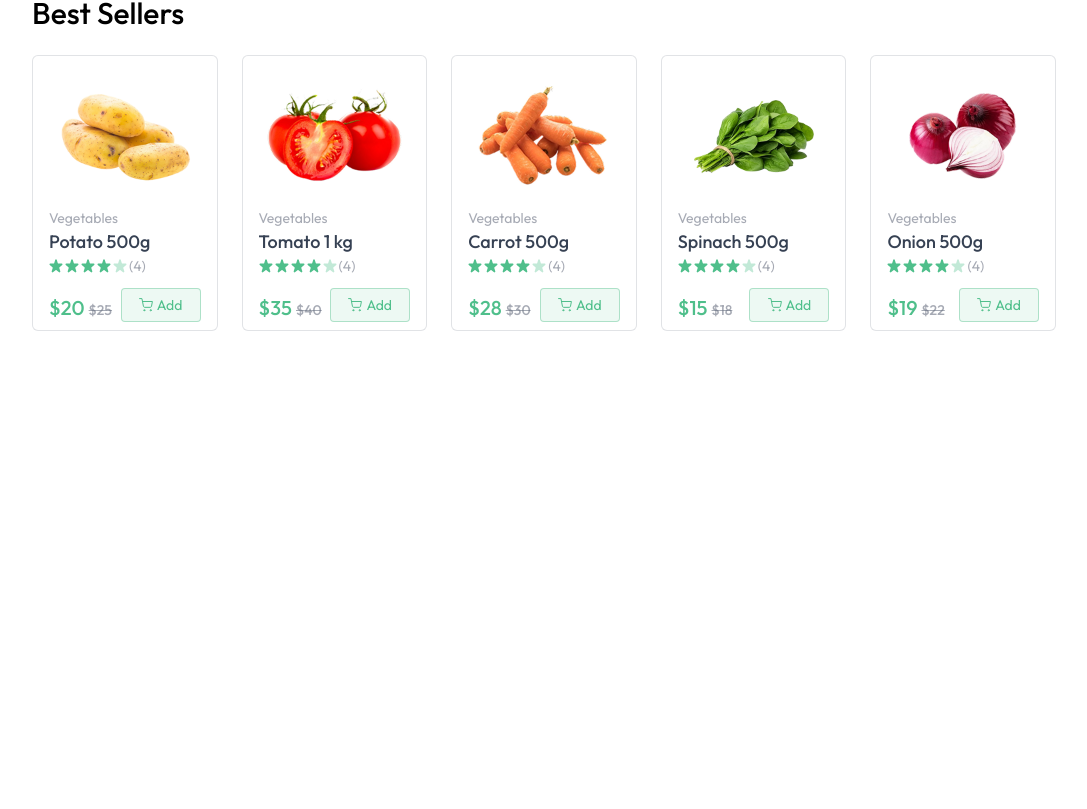
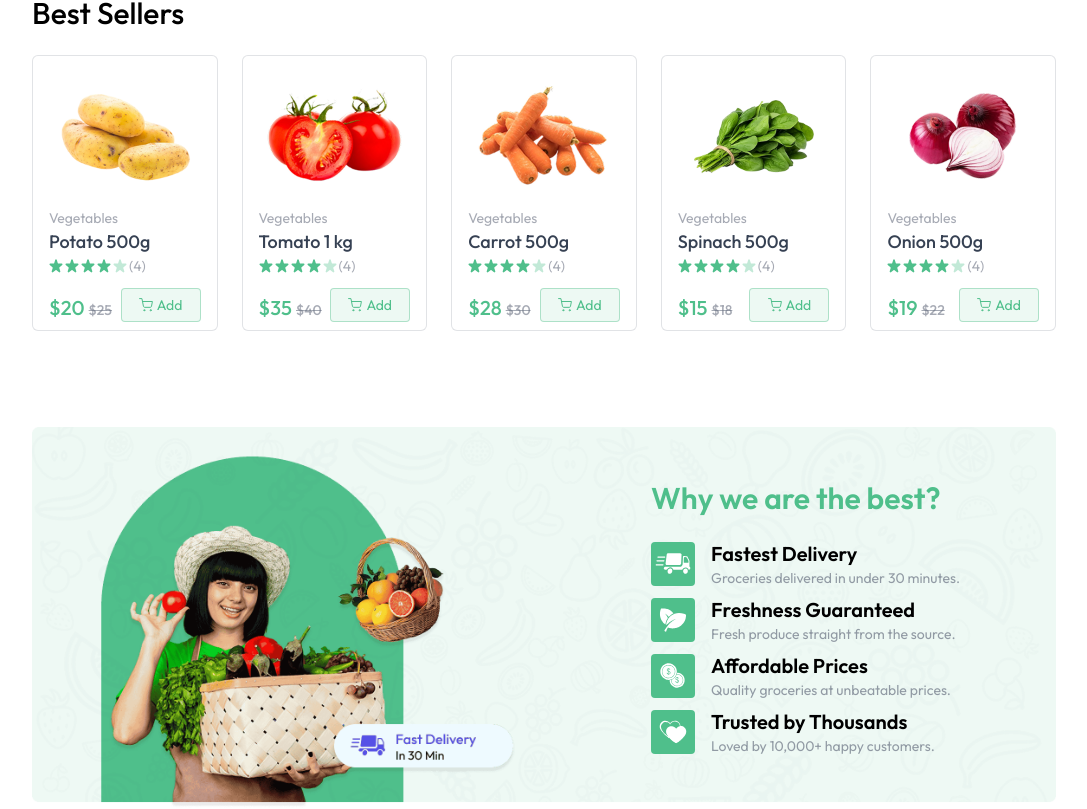
Before and after one commit to gurpreet-brar/greenCart, a React (Vite) app: page / in a window 1280 px wide. Shown: the part 873-1682 px from the top of the page, without its empty margins (96-1183 px from the left). Before the commit the page ends 1204 px from the top, so only its background shows below. Built offline with nearby package versions, Linux system fonts and the light colour scheme.

Commit message:
add banner in the home page

```diff
--- /dev/null
+++ b/src/components/BottomBanner.jsx
@@ -0,0 +1,44 @@
+import { assets, features } from "../assets/assets";
+
+function BottomBanner() {
+  return (
+    <div className="relative mt-24">
+      <img
+        src={assets.bottom_banner_image}
+        alt="Banner"
+        className="w-full md:block hidden "
+      />
+      <img
+        src={assets.bottom_banner_image_sm}
+        alt="Banner"
+        className="w-full md:hidden  "
+      />
+      <div className="absolute inset-0 flex md:justify-end md:items-center md:pr-24 md:pt-0 pt-16 justify-center">
+        <div>
+          <h1 className="text-2xl md:text-3xl font-semibold text-primary mb-6">
+            Why we are the best?
+          </h1>
+          {features.map((feature, index) => (
+            <div key={index} className="flex items-center gap-4 mt-2 ">
+              <img
+                src={feature.icon}
+                alt={feature.title}
+                className="w-9 md:w-11"
+              />
+              <div>
+                <h3 className="text-lg md:text-xl font-semibold">
+                  {feature.title}
+                </h3>
+                <p className="text-gray-500/70 text-xs md:text-sm">
+                  {feature.description}
+                </p>
+              </div>
+            </div>
+          ))}
+        </div>
+      </div>
+    </div>
+  );
+}
+
+export default BottomBanner;
--- a/src/pages/Home.jsx
+++ b/src/pages/Home.jsx
@@ -1,4 +1,5 @@
 import BestSeller from "../components/BestSeller";
+import BottomBanner from "../components/BottomBanner";
 import Categories from "../components/Categories";
 import MainBanner from "../components/MainBanner";
 
@@ -8,6 +9,7 @@
       <MainBanner />
       <Categories />
       <BestSeller />
+      <BottomBanner />
     </div>
   );
 }
```
